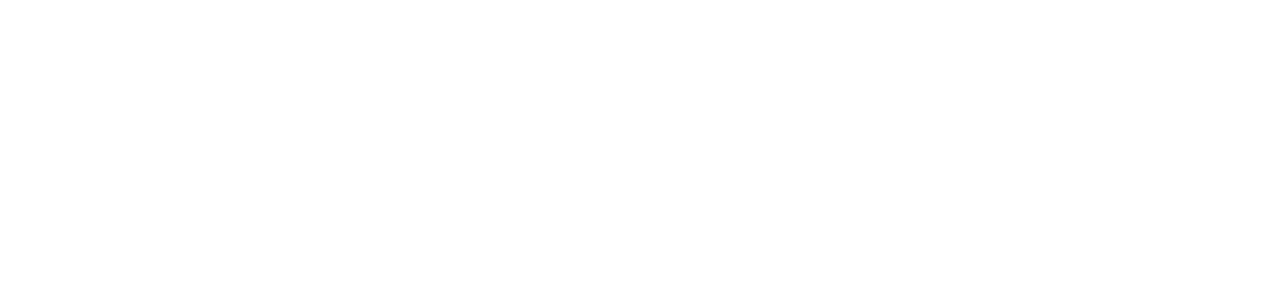
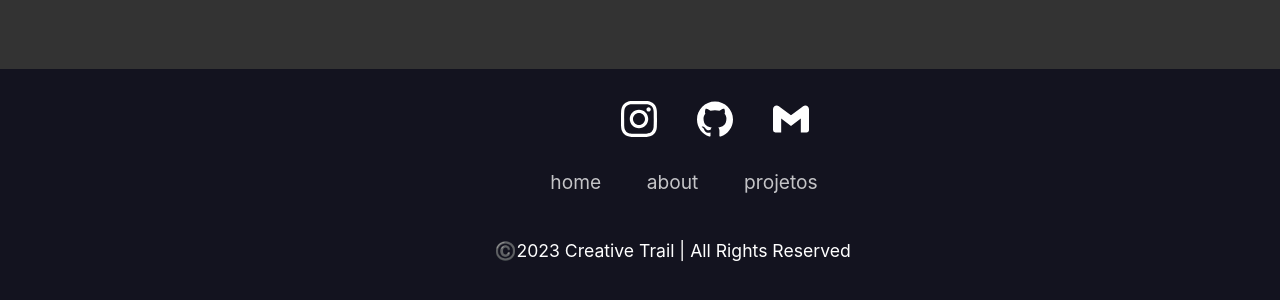
Before and after one commit to CreativeTrail/portifolio, a React (Create React App) app in the folder portifolio/: page /footer in a window 1280 px wide. Before the commit this address had no page. Shown: the part 500-800 px from the top of the page. Built offline with nearby package versions, Linux system fonts and the light colour scheme.

Commit message:
feat(portifolio): Adiciona modelo inicial para footer.

```diff
--- a/portifolio/src/App.js
+++ b/portifolio/src/App.js
@@ -2,12 +2,14 @@
 import { Route,Routes, BrowserRouter } from "react-router-dom";
 import 'bootstrap/dist/css/bootstrap.min.css';
 import WelcomePage from "./pages/welcomePage/WelcomePage";
+import Footer from "./components/footer";
 
 function App() {
   return (
     <BrowserRouter>
         <Routes>
           <Route path="/" element={<WelcomePage />}></Route>
+          <Route path="/footer" element={<Footer />}></Route>
         </Routes>
     </BrowserRouter>
   );
--- /dev/null
+++ b/portifolio/src/components/footer.css
@@ -0,0 +1,92 @@
+* {
+    margin: 0;
+    padding: 0;
+    box-sizing: border-box;
+}
+
+.body{
+    display: flex;
+    min-height: 100vh;
+    background: #333;
+    justify-content: flex-end;
+    align-items: flex-end;
+}
+
+.footer{
+    position: relative;
+    width: 100%;
+    background: #13131f;
+    min-height: 100px;
+    padding: 20px 50px;
+    display: flex;
+    justify-content: center;
+    align-items: center;
+    flex-direction: column;
+}
+
+.footer, .social_icons, .menu{
+    position: relative;
+    display: flex;
+    justify-content: center;
+    flex-wrap: wrap;
+    padding-left: 7vw;
+}
+
+.footer, .social_icons, .social_list, .menu{
+    list-style: none;
+}
+
+.menu{
+    padding-left: 2%;
+    align-items: center;
+}
+
+.social_icons, .social_list, .link{
+    font-size: 1.5em;
+    color: #fff;
+    display: inline-block;
+    transition: 0.5s;
+    margin: 0 10px;
+}
+
+.social_list:hover, .link:hover, .menu_item{
+    transform: translateY(-10px);
+}
+
+.social_list:hover{
+    color: rgb(255, 0, 251);
+}
+
+.menu_item{
+    font-size: 1.2em;
+    color: #fff;
+    display: inline-block;
+    transition: 0.5s;
+    margin: 15px 10px;
+    text-decoration: none;
+    padding-top: 20px;
+    padding-left: 2vw;
+}
+
+.menu_link{
+    text-decoration: none;
+    color: white;
+    opacity: 0.75;
+}
+.menu_link:hover{
+    opacity: 1;
+    color: rgb(255, 0, 251);
+    transition: 0.5s;
+}
+.footer_text{
+    text-align: center;
+    font-size: 1.1em;
+}
+
+.wave{
+    top: -100px;
+    left: 0;
+    width: 100%;
+    height: 100px;
+    background: #f00;
+}
--- /dev/null
+++ b/portifolio/src/components/footer.js
@@ -0,0 +1,32 @@
+import React from "react";
+import './footer.css'
+import {
+    SiInstagram,
+    SiGithub,
+    SiGmail
+} from "react-icons/si";
+function Footer(){
+    return(
+        <>
+            <div className="body">
+                <footer className="footer">
+                    <ul className="social_icons">
+                        <li className="social_list"><a href="#" className="link"></a><SiInstagram/></li>
+                        <li className="social_list"><a href="#" className="link"></a><SiGithub/></li>
+                        <li className="social_list"><a href="#" className="link"></a><SiGmail/></li>
+                    </ul>
+                    <ul className="menu">
+                        <li className="menu_item"><a href="#" className="menu_link">home</a></li>
+                        <li className="menu_item"><a href="#" className="menu_link">about</a></li>
+                        <li className="menu_item"><a href="#" className="menu_link">projetos</a></li>
+                    </ul>
+                    <p className="footer_text">
+                        ©️2023 Creative Trail | All Rights Reserved
+                    </p>
+                </footer>
+            </div>
+        </>
+    )
+}
+
+export default Footer;
--- a/portifolio/src/pages/welcomePage/WelcomePage.js
+++ b/portifolio/src/pages/welcomePage/WelcomePage.js
@@ -1,11 +1,12 @@
 import React from 'react';
-import { EscritaAutomatica } from "../../components/EscritaAutomatica"
+import { EscritaAutomatica } from "../../utils/EscritaAutomatica"
 import './welcomePage.css'
-import { SiInstagram } from "react-icons/si";
-import { SiGithub } from "react-icons/si";
-import { SiGmail } from "react-icons/si";
-import { FaAngleDown } from "react-icons/fa6";
-import { FaAnglesUp } from "react-icons/fa6";
+import {
+    SiInstagram,
+    SiGithub,
+    SiGmail
+} from "react-icons/si";
+import { FaAngleDown, FaAnglesUp } from "react-icons/fa6";
 import Container from 'react-bootstrap/Container';
 import Row from 'react-bootstrap/Row';
 import Col from 'react-bootstrap/Col';
@@ -59,7 +60,7 @@
                             <p className='escrita_vertical'><FaAnglesUp className='escrita_vertical'/> Scroll Down</p>
                         </Col>
                         <Col >
-                        <button class="botao">
+                        <button className="botao">
                             <span>Sobre nós    <FaAngleDown /></span>
                         </button>
                         </Col>
```
Also changed, not shown: portifolio/src/utils/EscritaAutomatica.jsx (renamed from portifolio/src/components/EscritaAutomatica.jsx).
